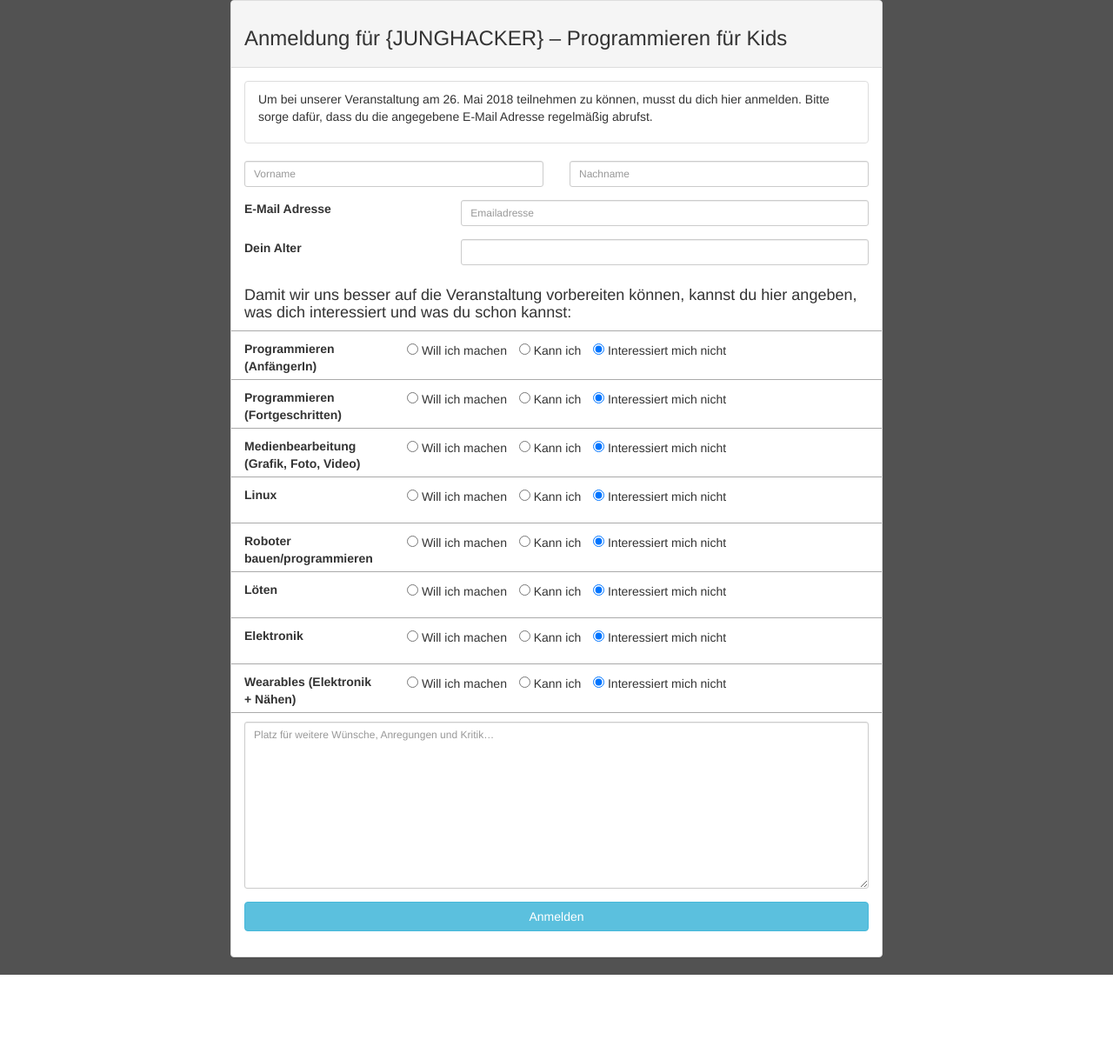
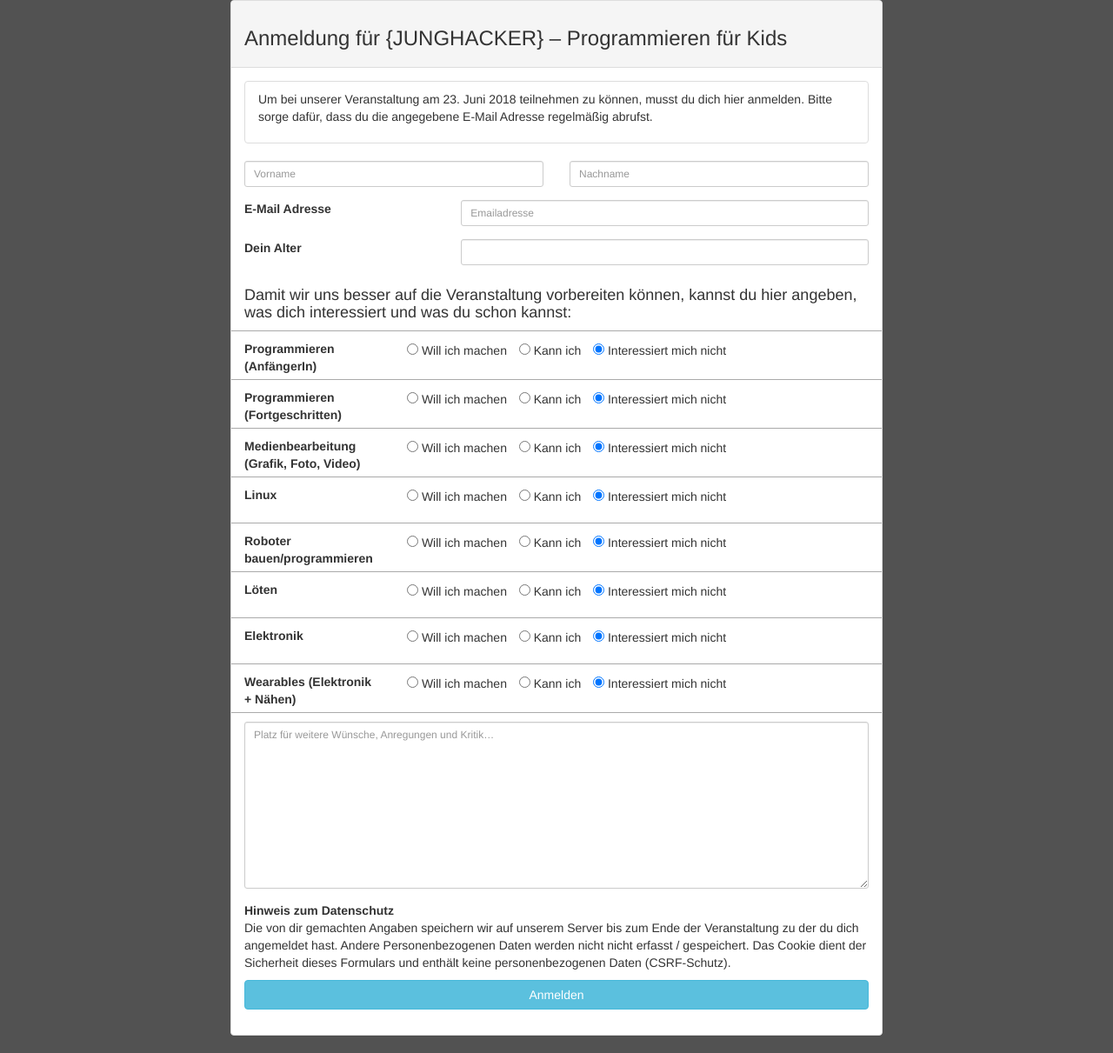
Before and after one commit to Eigenbaukombinat/regpage, a Django app: page /register/ in a window 1280 px wide. Shown: the whole page at 87% size. Before the commit the page ends 1121 px from the top, so only its background shows below. Run offline with Django 3.2, Linux system fonts and the light colour scheme; some libraries are stand-ins or nearby versions.

Commit message:
Update register_page.html

```diff
--- a/register/templates/register_page.html
+++ b/register/templates/register_page.html
@@ -23,7 +23,7 @@
                        <ul class="list-group">
                         <li class="list-group-item">
 <p>
-Um bei unserer Veranstaltung am 26. Mai 2018 teilnehmen zu können, musst du dich hier anmelden. Bitte sorge dafür, dass du die angegebene E-Mail Adresse regelmäßig abrufst.
+Um bei unserer Veranstaltung am 23. Juni 2018 teilnehmen zu können, musst du dich hier anmelden. Bitte sorge dafür, dass du die angegebene E-Mail Adresse regelmäßig abrufst.
 
 </p>
 </li>
@@ -156,7 +156,13 @@ Um bei unserer Veranstaltung am 26. Mai 2018 teilnehmen zu können, musst du dic
                             </div>
                         </div>
 
-
+                        <div class="row">
+                            <div class="col-xs-12 col-sm-12 col-md-12">
+				    <strong>Hinweis zum Datenschutz</strong>
+				<p>Die von dir gemachten Angaben speichern wir auf unserem Server bis zum Ende der Veranstaltung zu der du dich angemeldet hast. Andere Personenbezogenen Daten werden nicht nicht erfasst / gespeichert. Das Cookie dient der Sicherheit dieses Formulars und enthält keine personenbezogenen Daten (CSRF-Schutz).
+				    </p>
+				</div>
+                        </div>
 
 
                         <button class="btn btn-info btn-block" type="submit" value="Anmelden">Anmelden</button>
```
